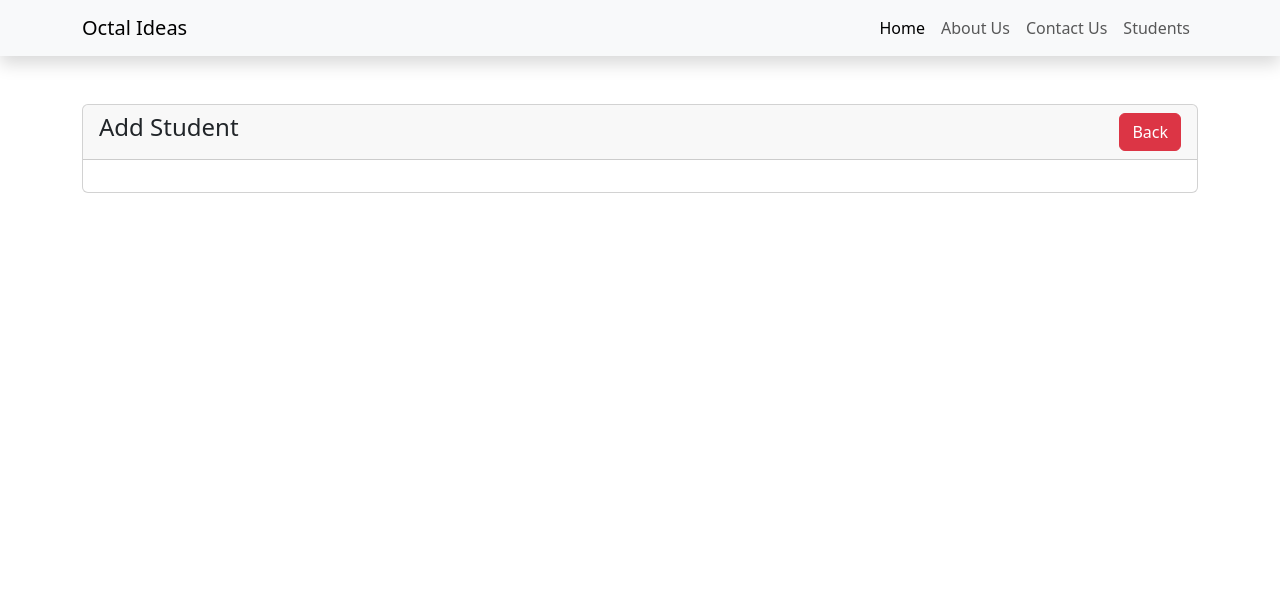
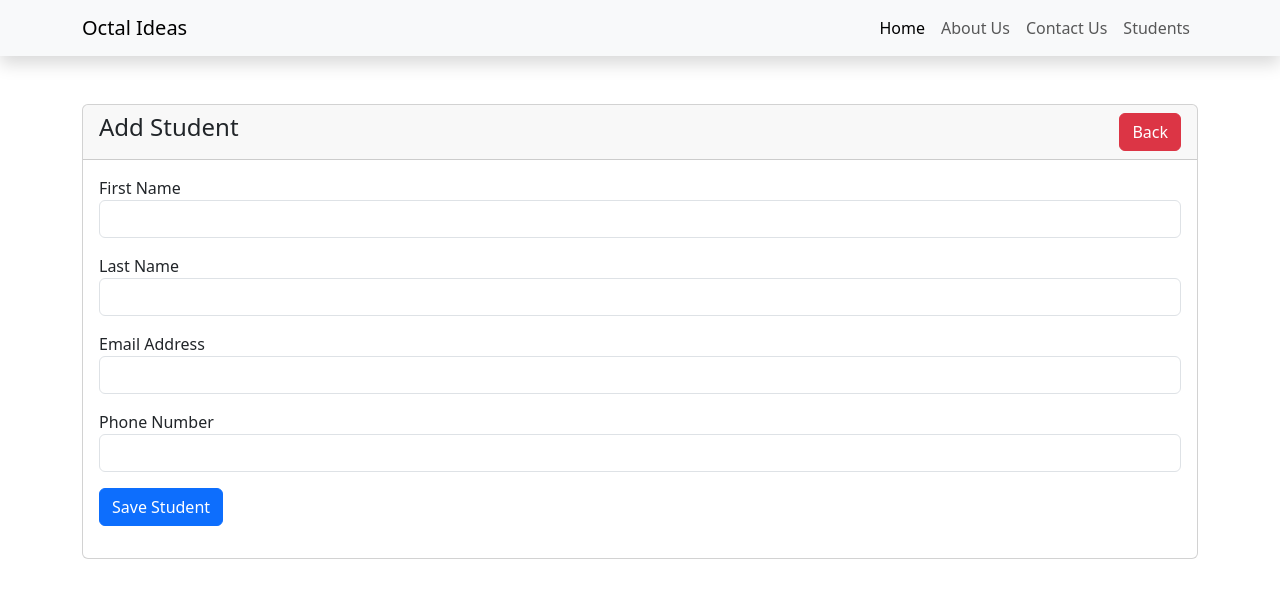
Before and after one commit to evansroy/react-crud-laravel-api, a React (Create React App) app: page /students/create in a window 1280 px wide. Shown: the top 598 px of the page. Built offline with nearby package versions, Linux system fonts and the light colour scheme.

Commit message:
Add StudentCreate Page

```diff
--- a/src/pages/StudentCreate.js
+++ b/src/pages/StudentCreate.js
@@ -1,7 +1,37 @@
-import React from "react";
+import axios from "axios";
+import React, { useState } from "react";
 import { Link } from "react-router-dom";
 
 function StudentCreate() {
+
+    const [student, setStudent] = useState({
+        firstname:'',
+        lastname:'',
+        email:'',
+        phone:''
+    })
+
+    const handleInput = (e) => {
+        e.persist();
+        setStudent({...student, [e.target.name]: e.target.value});
+    }
+
+    const saveStudent = (e) => {
+        e.preventDefault();
+
+        const data = {
+            firstname: student.firstname,
+            lastname: student.lastname,
+            email: student.email,
+            phone: student.phone,
+        }
+
+        axios.post(`http://127.0.0.1:8000/api/students`, data).then(res => {
+
+            alert(res.data.message);
+        });
+    }
+
   return (
     <div>
       <div className="container mt-5">
@@ -20,7 +50,28 @@ function StudentCreate() {
                 </h4>
               </div>
               <div className="card-body">
+                <form onSubmit={saveStudent}>
+                    <div className="mb-3">
+                        <label>First Name</label>
+                        <input type="text" name="firstname" className="form-control" onChange={handleInput} value={student.firstname}/>
+                    </div>
 
+                    <div className="mb-3">
+                        <label>Last Name</label>
+                        <input type="text" name="lastname" className="form-control" onChange={handleInput} value={student.lastname}/>
+                    </div>
+                    <div className="mb-3">
+                        <label>Email Address</label>
+                        <input type="text" name="email" className="form-control" onChange={handleInput} value={student.email}/>
+                    </div>
+                    <div className="mb-3">
+                        <label>Phone Number</label>
+                        <input type="text" name="phone" className="form-control" onChange={handleInput} value={student.phone}/>
+                    </div>
+                    <div className="mb-3">
+                        <button type="submit" className="btn btn-primary">Save Student</button>
+                    </div>
+                </form>
               </div>
             </div>
           </div>
```
